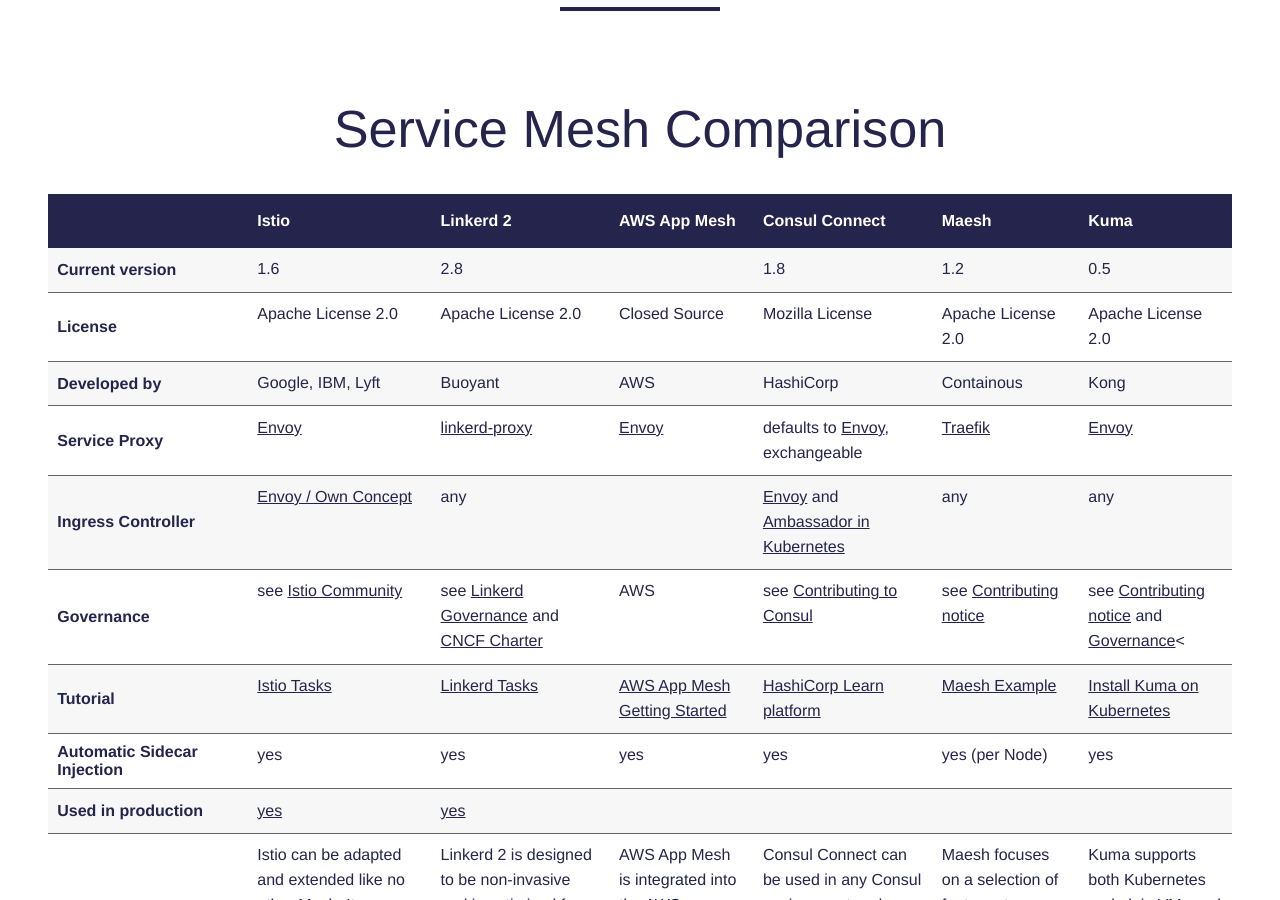
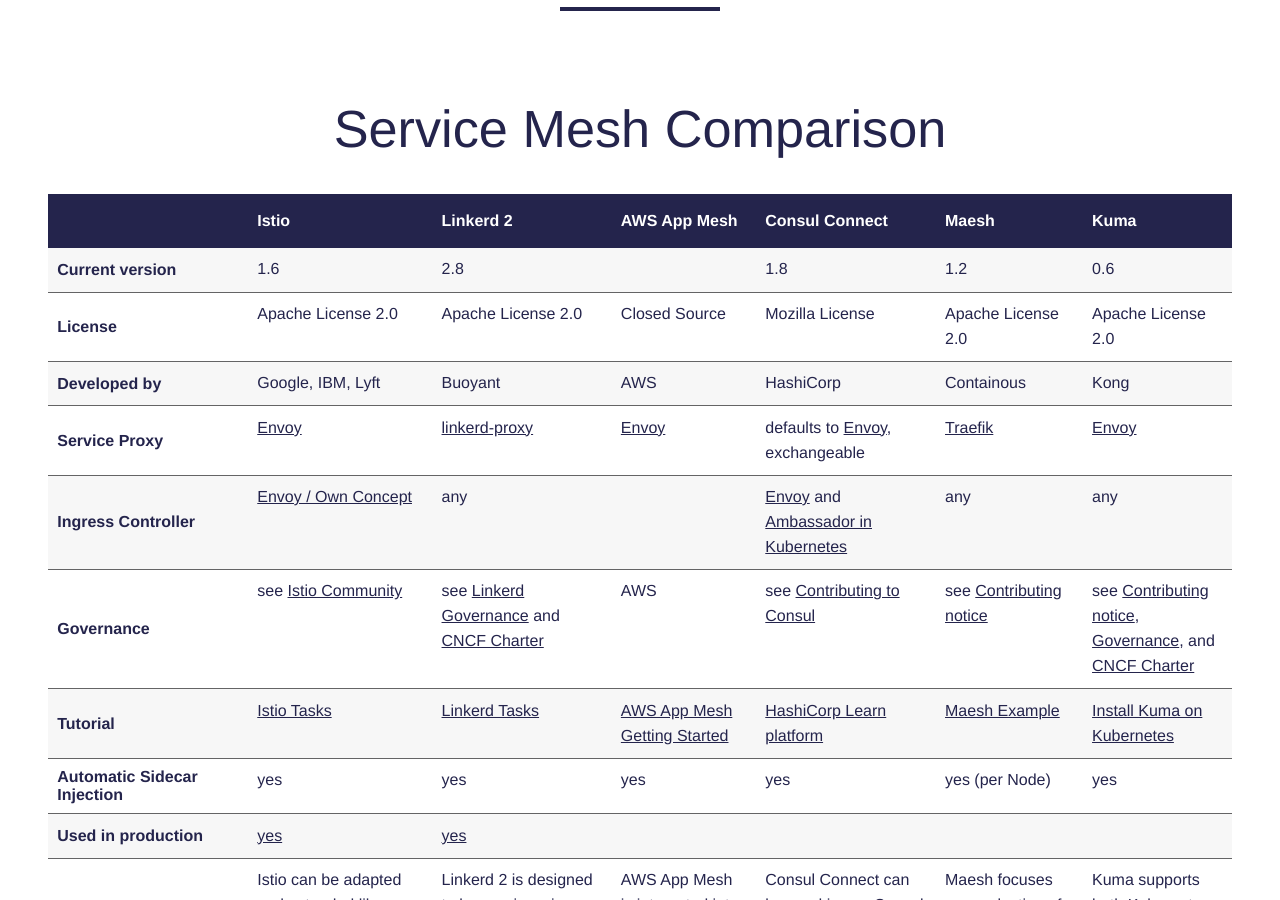
Before and after one commit to servicemesh-es/servicemesh.es, a Jekyll site: the page built from index.md, in a window 1280 px wide and 900 px high, scrolled down 4569 px. Built offline with Jekyll 4.4.1, drawn with Linux system fonts in a browser that asks for light colours; some web fonts are replaced.

Commit message:
Kuma 0.6

```diff
--- a/_includes/comparison.html
+++ b/_includes/comparison.html
@@ -20,7 +20,7 @@
         <td></td>
         <td>1.8</td>
         <td>1.2</td>
-        <td>0.5</td>
+        <td>0.6</td>
       </tr>
       <tr>
         <th scope="row">License</th>
@@ -65,7 +65,7 @@
           <td>AWS</td>
           <td>see <a href="https://github.com/hashicorp/consul/blob/master/.github/CONTRIBUTING.md" target="_blank">Contributing to Consul</a></td>
           <td>see <a href="https://github.com/containous/maesh/blob/master/CONTRIBUTING.md" target="_blank">Contributing notice</a></td>
-          <td>see <a href="https://github.com/Kong/kuma/blob/master/CONTRIBUTING.md" target="_blank">Contributing notice</a> and <a href="https://github.com/Kong/kuma/blob/01b55190c928ec3b76fca58a86cd9a0c0ae80de7/GOVERNANCE.md" target="_blank">Governance</a><</td>
+          <td>see <a href="https://github.com/Kong/kuma/blob/master/CONTRIBUTING.md" target="_blank">Contributing notice</a>, <a href="https://github.com/Kong/kuma/blob/01b55190c928ec3b76fca58a86cd9a0c0ae80de7/GOVERNANCE.md" target="_blank">Governance</a>, and <a href="https://github.com/cncf/foundation/blob/master/charter.md" target="_blank" >CNCF Charter</a></td>
         </tr>
       <tr>
           <th scope="row">Tutorial</th>
```
